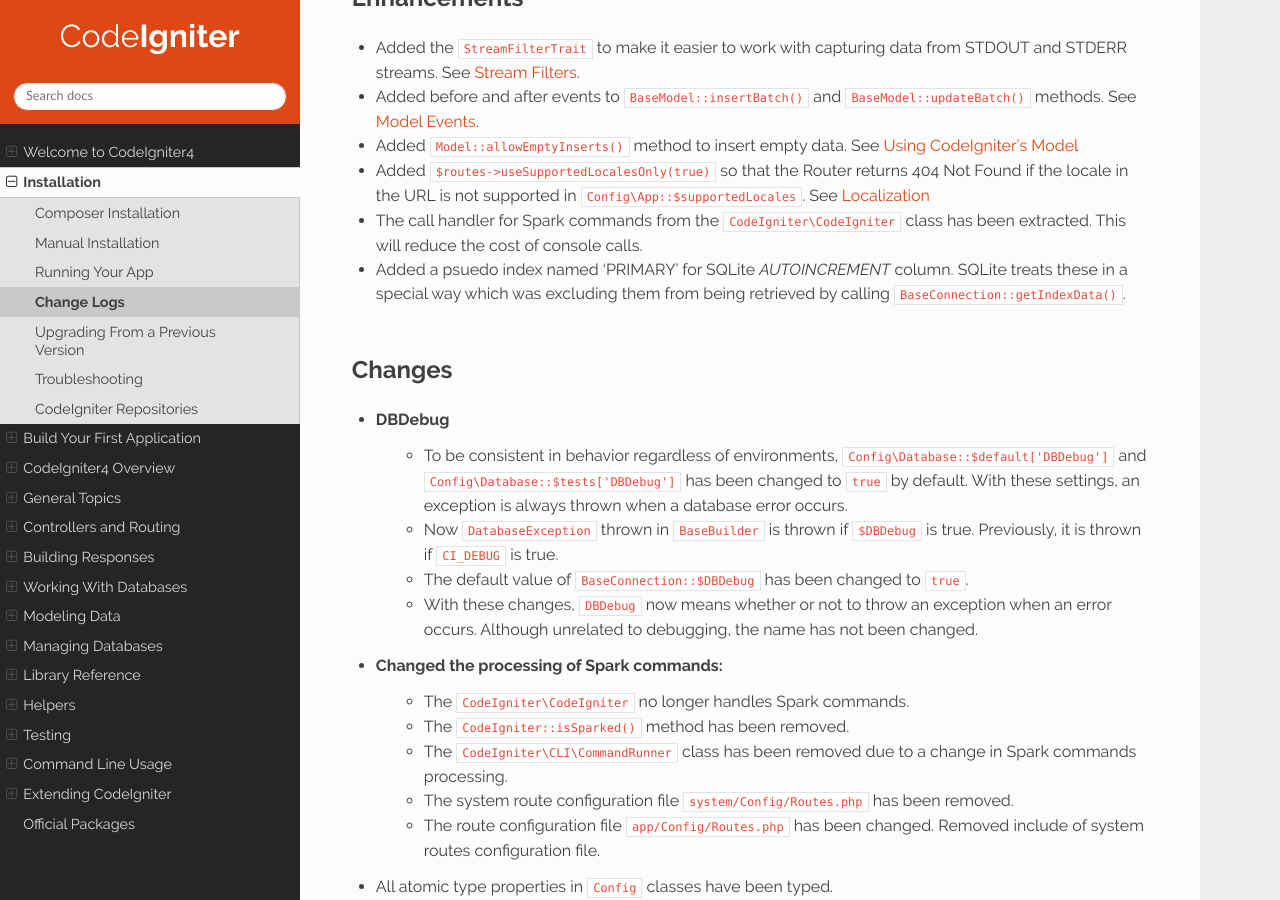
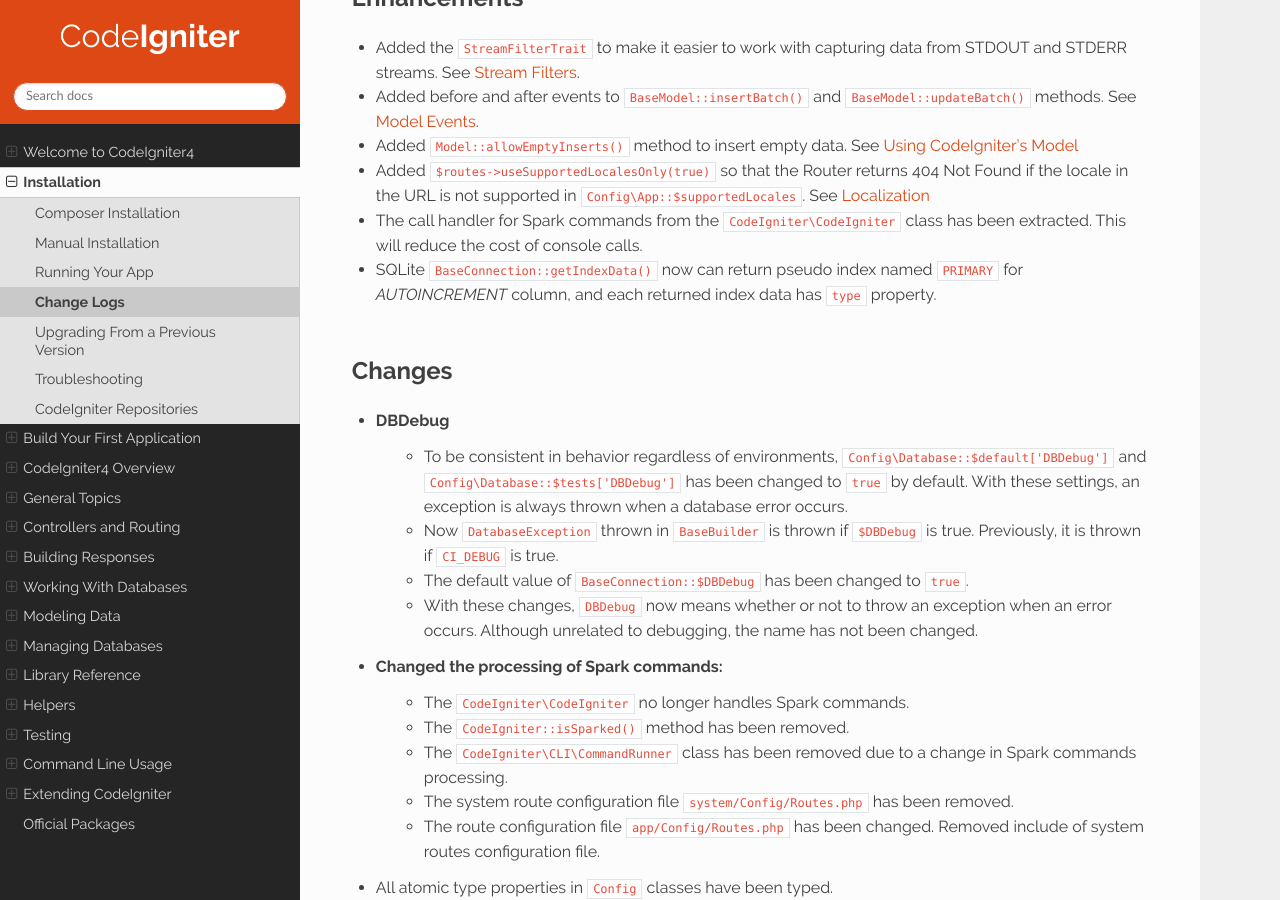
Before and after one commit to NEKOGET/ci4_user_guide_src, a Sphinx documentation site: the page built from source/changelogs/v4.3.0.rst, in a window 1280 px wide and 900 px high, scrolled down 972 px. Built offline with Sphinx 7.4.7 and the Read the Docs theme 2.0.0, drawn with Linux system fonts in a browser that asks for light colours.

Commit message:
Update user_guide_src/source/changelogs/v4.3.0.rst
Co-authored-by: kenjis <kenji.uui@gmail.com>

```diff
--- a/source/changelogs/v4.3.0.rst
+++ b/source/changelogs/v4.3.0.rst
@@ -37,7 +37,7 @@ Enhancements
 - Added ``Model::allowEmptyInserts()`` method to insert empty data. See :ref:`Using CodeIgniter's Model <model-allow-empty-inserts>`
 - Added ``$routes->useSupportedLocalesOnly(true)`` so that the Router returns 404 Not Found if the locale in the URL is not supported in ``Config\App::$supportedLocales``. See :ref:`Localization <localization-in-routes>`
 - The call handler for Spark commands from the ``CodeIgniter\CodeIgniter`` class has been extracted. This will reduce the cost of console calls.
-- Added a psuedo index named 'PRIMARY' for SQLite `AUTOINCREMENT` column. SQLite treats these in a special way which was excluding them from being retrieved by calling ``BaseConnection::getIndexData()``.
+- SQLite ``BaseConnection::getIndexData()`` now can return pseudo index named ``PRIMARY`` for `AUTOINCREMENT` column, and each returned index data has ``type`` property.
 
 Changes
 *******
```
